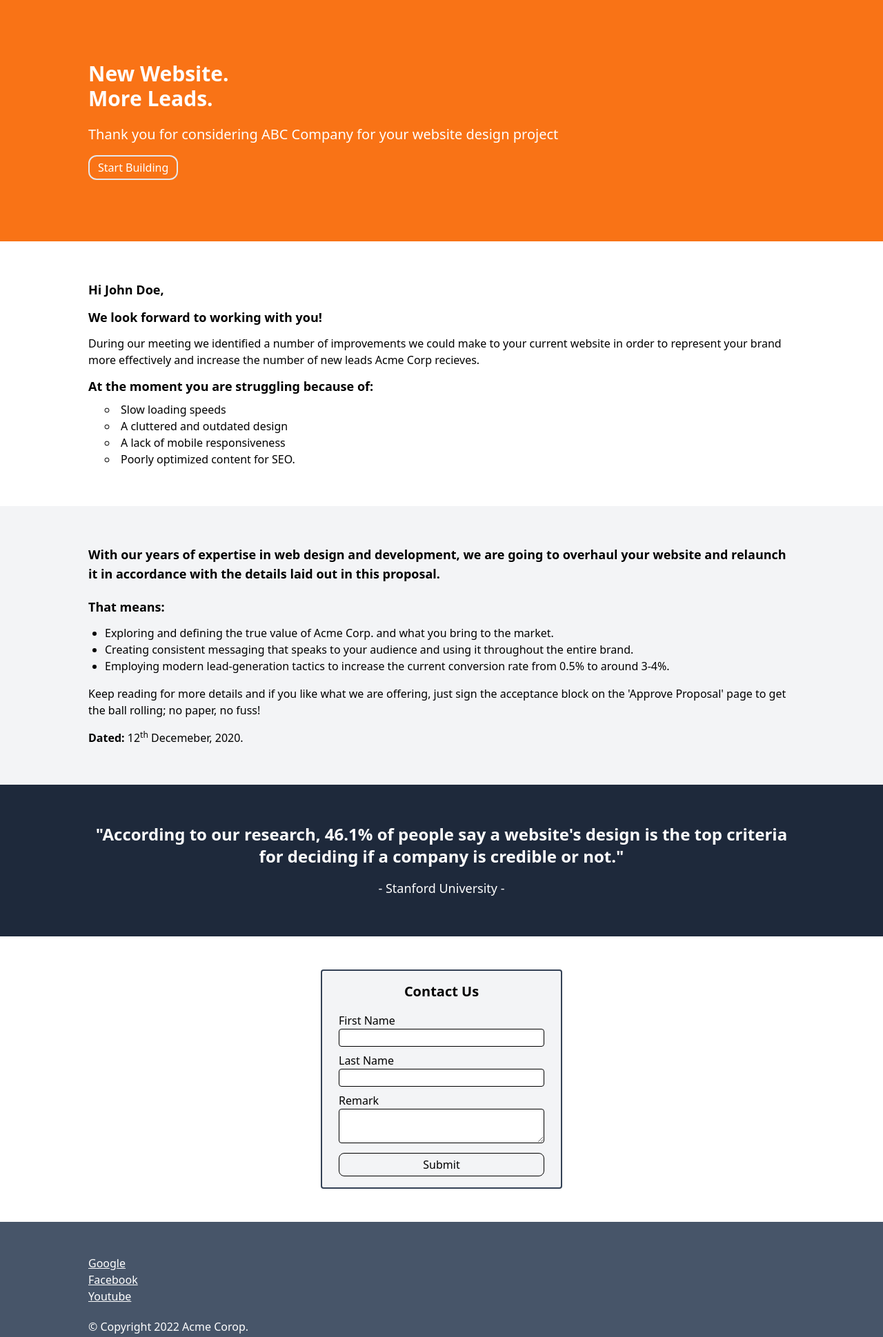
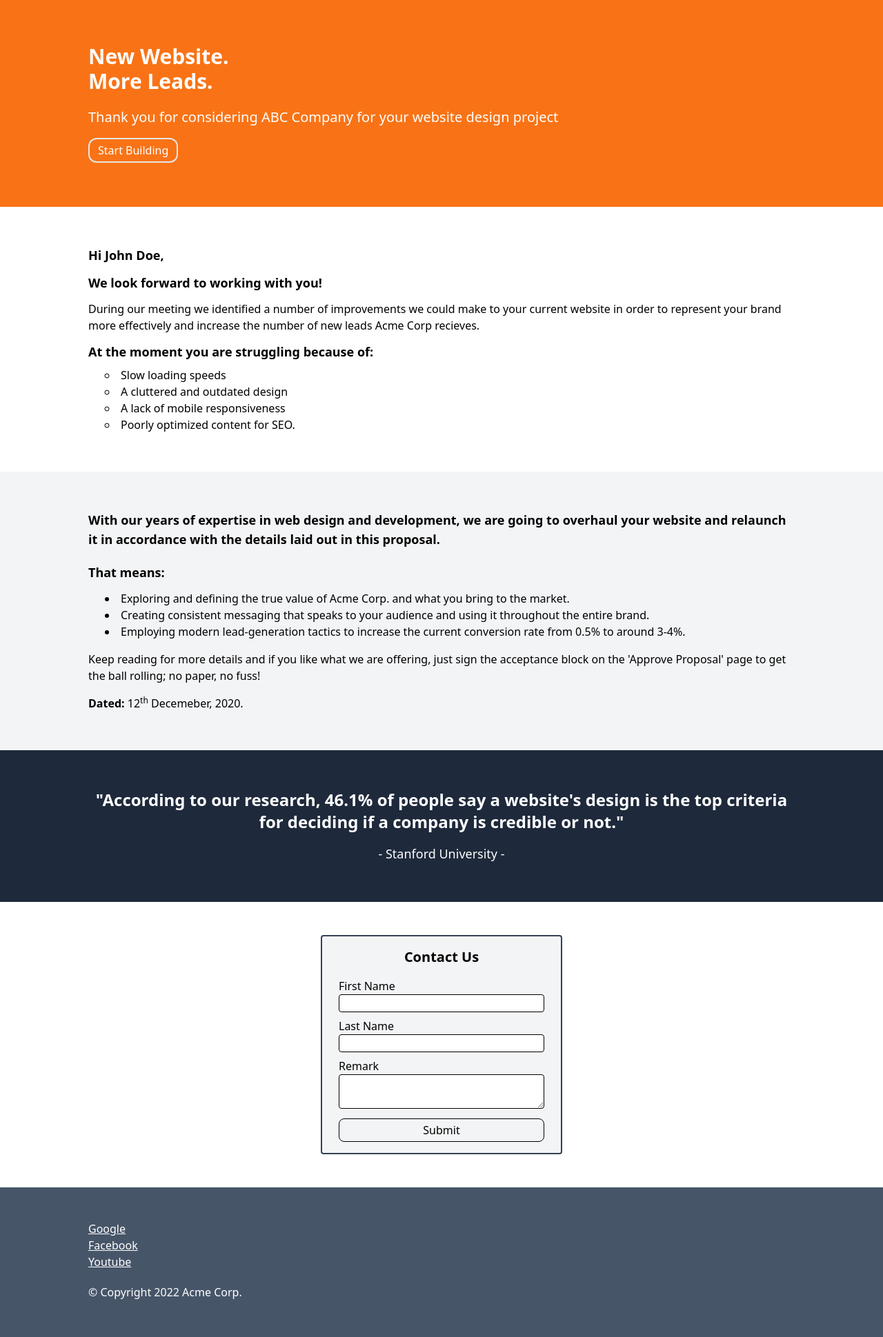
Before and after one commit to GyanendroKh/nielit-react-course, a website built with Vite: page index.html in a window 1280 px wide. Shown: the top 1939 px of the page at 69% size. Built offline with nearby package versions, Linux system fonts and the light colour scheme.

Commit message:
Small changes

```diff
--- a/index.html
+++ b/index.html
@@ -8,8 +8,8 @@
     <link rel="stylesheet" href="style.css" />
   </head>
   <body>
-    <div class="h-[350px] bg-orange-500 flex flex-col justify-center">
-      <div class="w-[80%] mx-auto">
+    <div class="bg-orange-500 flex">
+      <div class="w-[80%] my-16 mx-auto">
         <h1 class="text-white font-bold text-3xl">New Website.</h1>
         <h1 class="text-white font-bold text-3xl">More Leads.</h1>
         <p class="text-white text-xl mt-5">
@@ -51,7 +51,7 @@
         </p>
 
         <p class="font-bold text-lg mt-5">That means:</p>
-        <ul class="list-disc list-outside ml-6 mt-3">
+        <ul class="list-disc list-inside ml-6 mt-3">
           <li>
             Exploring and defining the true value of Acme Corp. and what you
             bring to the market.
@@ -127,7 +127,7 @@
           </li>
         </ul>
 
-        <p class="mt-5">&copy; Copyright 2022 Acme Corop.</p>
+        <p class="mt-5">&copy; Copyright 2022 Acme Corp.</p>
       </div>
     </div>
   </body>
```
